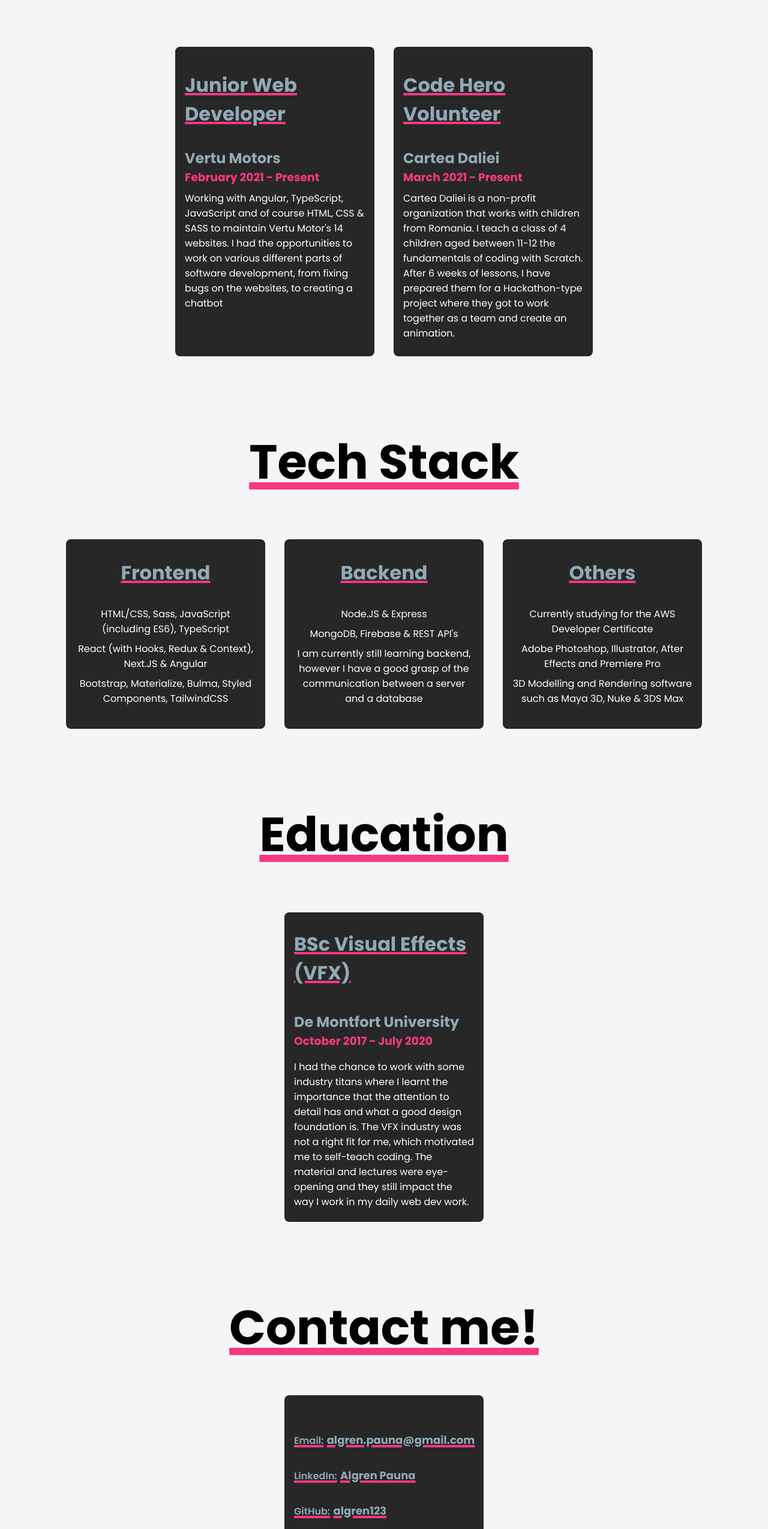
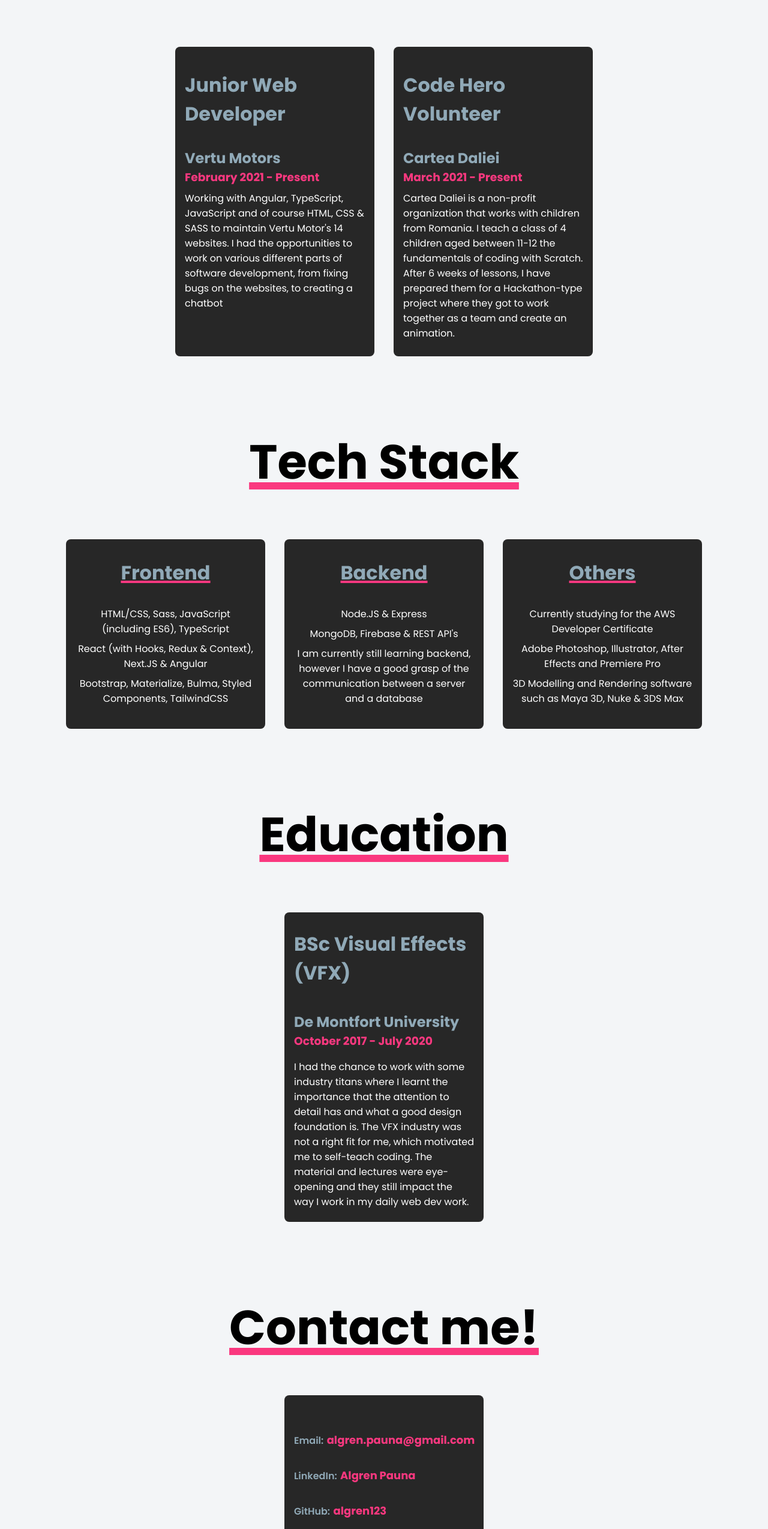
Before and after one commit to algren123/portfolio-v2, a Next.js app: page / in a window 1280 px wide. Shown: the part 2177-4726 px from the top of the page at 60% size. Built offline with nearby package versions, Linux system fonts and the light colour scheme.

Commit message:
removed some underlines and updated styling on contact card

```diff
--- a/components/Contact/contact.style.js
+++ b/components/Contact/contact.style.js
@@ -29,22 +29,17 @@ export const Intro = styled.p`
     font-size: 16px;
     font-weight: 600;
     color: #90A9B7;
-    text-decoration: underline;
-    text-decoration-thickness: 4px;
-    text-decoration-color: #FA387F;
     cursor: default;
 `
 
 export const Link = styled.a`
-    color: #90A9B7;
+    color: #FA387F;
     font-size: 18px;
     font-weight: 700;
     margin-left: .3em;
-    text-decoration-color: #FA387F;
 
     &:hover {
-        transition: all .3s ease;
-        color: #FA387F;
+        text-decoration: underline 4px;
     }
 `
 
--- a/components/Education/education.styles.js
+++ b/components/Education/education.styles.js
@@ -28,8 +28,6 @@ export const Course = styled.h1`
     text-align: left;
     color: #90A9B7;
     cursor: default;
-    text-decoration: underline #FA387F;
-    text-decoration-thickness: 4px;
 `
 export const Universtiy = styled.h2`
     color: #90A9B7;
--- a/components/Work/work.styles.js
+++ b/components/Work/work.styles.js
@@ -23,8 +23,6 @@ export const Title = styled.h1`
     text-align: left;
     color: #90A9B7;
     cursor: default;
-    text-decoration: underline #FA387F;
-    text-decoration-thickness: 4px;
 `
 export const Company = styled.h2`
     color: #90A9B7;
```
